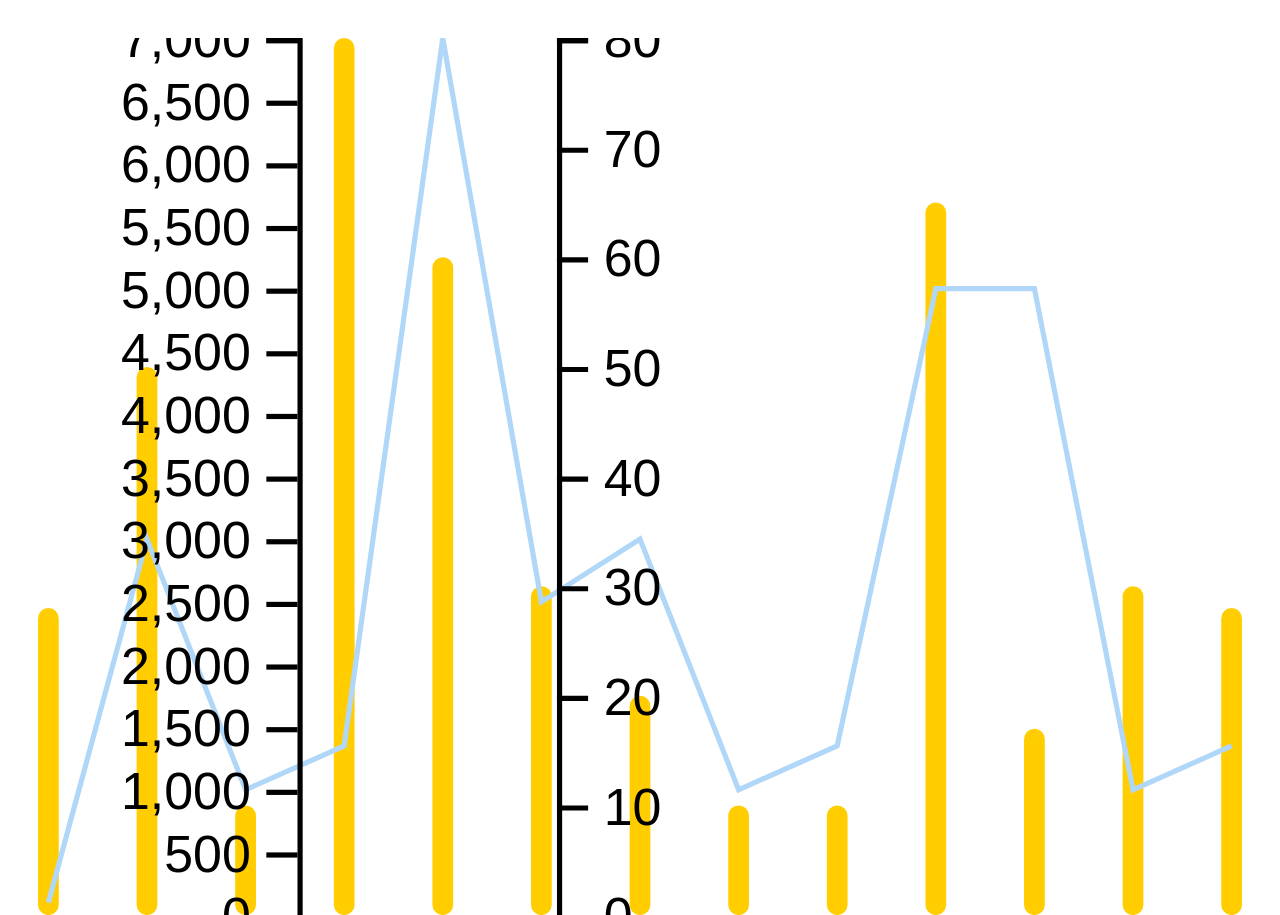
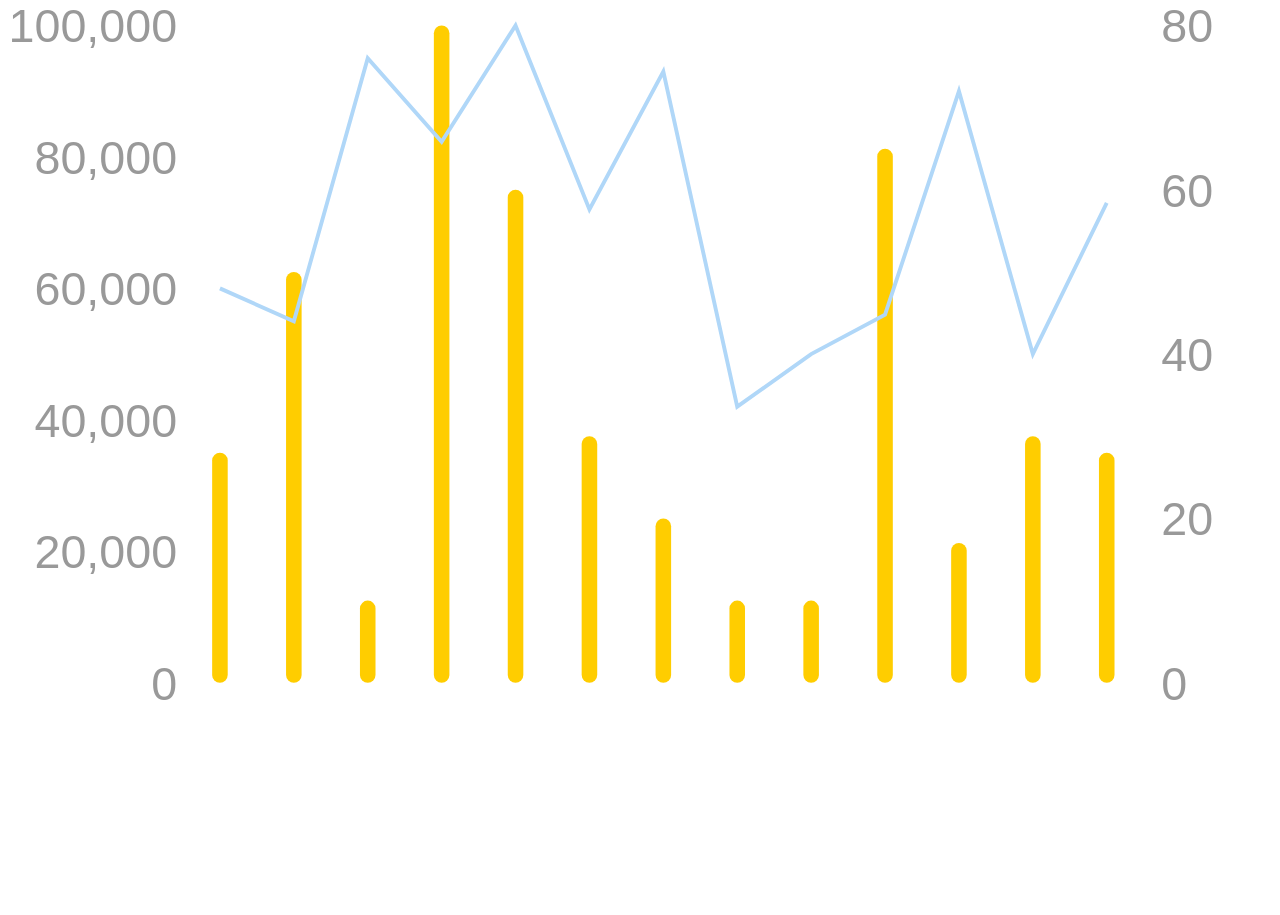
Before and after one commit to boramyy/toy-d3, a plain HTML site: page index.html in a window 1280 px wide. After the commit the page ends 800 px from the top, so only its background shows below. Drawn offline with nearby package versions, Linux system fonts and the light colour scheme.

Commit message:
눈금 갯수 정리 필요

```diff
--- a/index.html
+++ b/index.html
@@ -9,8 +9,9 @@
   <script src="js/graph.js"></script>
 
   <style>
+    * {margin:0;padding:0;}
     #wrapper {
-      padding: 30px;
+      padding: 6px;
     }
     .person {
       float: left;
@@ -79,7 +80,8 @@
     <svg id="hoho2"
     xmlns="http://www.w3.org/2000/svg"
     width="100%" height="100%"
-    viewBox="0 0 232 169"
+    preserveAspectRatio="xMidYMid meet"
+    viewBox="0 0 326 180"
     ></svg>
   </div>
 </body>
--- a/js/graph.js
+++ b/js/graph.js
@@ -4,75 +4,88 @@
     {
       "month": 12,
       "charge": 28,
-      "amount": 3000
+      "amount": 60000
     },
     {
       "month": 1,
       "charge": 50,
-      "amount": 2500
+      "amount": 55000
     },
     {
       "month": 2,
       "charge": 10,
-      "amount": 1500
+      "amount": 95000
     },
     {
       "month": 3,
       "charge": 80,
-      "amount": 3000
+      "amount": 82300
     },
     {
       "month": 4,
       "charge": 60,
-      "amount": 1000
+      "amount": 100000
     },
     {
       "month": 5,
       "charge": 30,
-      "amount": 3000
+      "amount": 72000
     },
     {
       "month": 6,
       "charge": 20,
-      "amount": 2500
+      "amount": 93000
     },
     {
       "month": 7,
       "charge": 10,
-      "amount": 2000
+      "amount": 42000
     },
     {
       "month": 8,
       "charge": 10,
-      "amount": 3000
+      "amount": 50000
     },
     {
       "month": 9,
       "charge": 65,
-      "amount": 3000
+      "amount": 56000
     },
     {
       "month": 10,
       "charge": 17,
-      "amount": 3000
+      "amount": 90000
     },
     {
       "month": 11,
       "charge": 30,
-      "amount": 3000
+      "amount": 50000
     },
     {
       "month": 12,
       "charge": 28,
-      "amount": 3000
+      "amount": 73000
     }
   ]
+
+  function maxNum(arr, key) {
+    var num = arr[0][key] || -1
+    for (var i = 0; i < arr.length; i ++) {
+      var currentNum = arr[i][key]
+      if (num < currentNum) {
+        num = currentNum
+      }
+    }
+    return num
+  }
 
   var MAX_HEIGHT = 169;
   var BAR_WIDTH = 4
   var BAR_MARGIN_RIGHT = 15
-  var MAX_CHARGE = 80
-  var MAX_AMOUNT = 7000
+  var MAX_CHARGE = maxNum(data, 'charge')
+  var MAX_AMOUNT = maxNum(data, 'amount')
+  var X_START_POINT = 53
+  var Y_START_POINT = 5
 
   window.onload = function() {
 
@@ -84,8 +97,8 @@
       .data(data)
       .join('rect')
       .classed('bar', true)
-      .attr("x", function (d, i) { return i * (BAR_WIDTH + BAR_MARGIN_RIGHT)})
-      .attr("y", function (d) { return MAX_HEIGHT - barScale(d.charge)})
+      .attr("x", function (d, i) { return i * (BAR_WIDTH + BAR_MARGIN_RIGHT) + X_START_POINT})
+      .attr("y", function (d) { return MAX_HEIGHT - barScale(d.charge) + Y_START_POINT})
       .attr('fill', '#FFCD00')
       .attr('rx', '2px')
       .attr('ry', '2px')
@@ -94,14 +107,14 @@
 
 
     // 꺾은선
-    var data2 = [[0, 100], [15, 3000], [30, 1000], [45, 1350], [60, 7000], [75, 2500], [90, 3000], [105, 1000], [120, 1350], [135, 5000], [150, 5000], [165, 1000], [180, 1350]];
+    // var data2 = [[0, 100], [15, 3000], [30, 1000], [45, 1350], [60, 7000], [75, 2500], [90, 3000], [105, 1000], [120, 1350], [135, 5000], [150, 5000], [165, 1000], [180, 1350]];
     var lineWidth = BAR_WIDTH + BAR_MARGIN_RIGHT
     var shapeScale = d3.scaleLinear().domain([MAX_AMOUNT, 0]).range([0, MAX_HEIGHT])
     var lineGenerator = d3.line()
-      .x(function (d, i) { return i * lineWidth + 2 })
-      .y(function (d) { return shapeScale(d[1]) })
+      .x(function (d, i) { return i * lineWidth + 2 + X_START_POINT })
+      .y(function (d) { return shapeScale(d.amount) + Y_START_POINT })
 
-    var pathString = lineGenerator(data2)
+    var pathString = lineGenerator(data)
 
     d3.select('#hoho2')
       .append('g')
@@ -124,17 +137,24 @@
 
     d3.select('#hoho2')
       .append('g')
-      .attr('transform', 'translate(50, 0)')
-      // .append('path')
-      .call(d3.axisLeft(shapeScale))
+      .attr('transform', 'translate(53, 0)')
+      .call(d3.axisLeft(shapeScale.range([0 + Y_START_POINT, MAX_HEIGHT + Y_START_POINT])).ticks(5))
+      .style('font-size', '12px')
+      .style('color', '#999')
+      .call(g => g.select(".domain").remove())
+      .call(g => g.selectAll("line").remove())
 
     d3.select('#hoho2')
       .append('g')
-      .attr('transform', 'translate(100, 0)')
-      // .append('path')
-      .call(d3.axisRight(barScale.domain([MAX_CHARGE,0])))
+      .attr('transform', 'translate(288, 0)')
+      .call(d3.axisRight(barScale.domain([MAX_CHARGE, 0]).range([0 + Y_START_POINT, MAX_HEIGHT + Y_START_POINT])).ticks(5))
+      .style('font-size', '12px')
+      .style('color', '#999')
+      .call(g => g.select(".domain").remove())
+      .call(g => g.selectAll("line").remove())
   }
 
-
+  // 45+8 : 227 : 38+8
+  //
 
 })()
```
